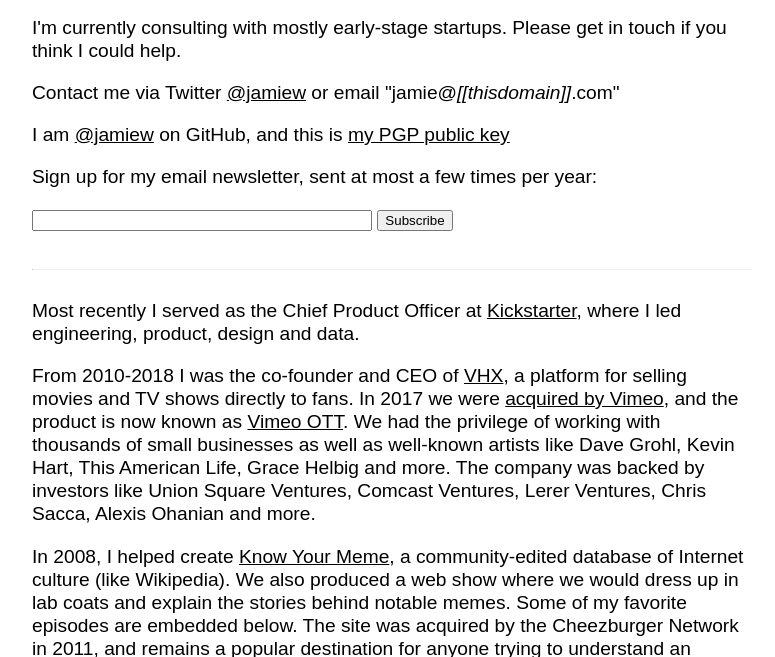
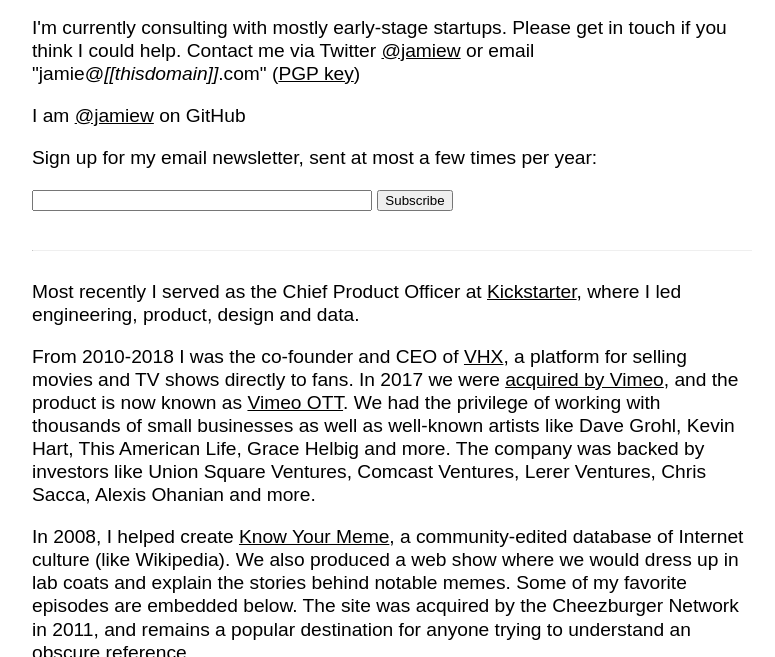
Before and after one commit to jamiew/jamiedubs.com, a Jekyll site: the page built from index.md, in a window 1280 px wide and 900 px high, scrolled down 309 px, cut to the strip 243-900 px from the top of the window. Shown: the whole strip, without its empty margins (248-1023 px from the left). Built offline with Jekyll 4.4.1, drawn with Linux system fonts in a browser that asks for light colours.

Commit message:
Moving more things around. Love to emphasize open-source work more

```diff
--- a/index.md
+++ b/index.md
@@ -15,13 +15,16 @@
 <p>
   I'm currently consulting with mostly early-stage startups. Please get in touch if you think I could help.
 
-<p>
   Contact me via Twitter <a href="http://twitter.com/jamiew">@jamiew</a>
   or email "jamie@<i>[[thisdomain]]</i>.com"
+  (<a href="/pgp-public-key.txt">PGP key</a>)
 
 <p>
-  I am <a href="https://github.com/jamiew">@jamiew</a> on GitHub,
-  and this is <a href="/pgp-public-key.txt">my PGP public key</a>
+  I am <a href="https://github.com/jamiew">@jamiew</a> on GitHub
+  <!--and currently maintain:
+  <a href="https://github.com/jamiew/git-friendly">git-friendly</a>
+  ,<a href="https://github.com/jamiew/blackbook">blackbook</a>
+  -->
 
 <p>
   Sign up for my email newsletter, sent at most a few times per year:
```
